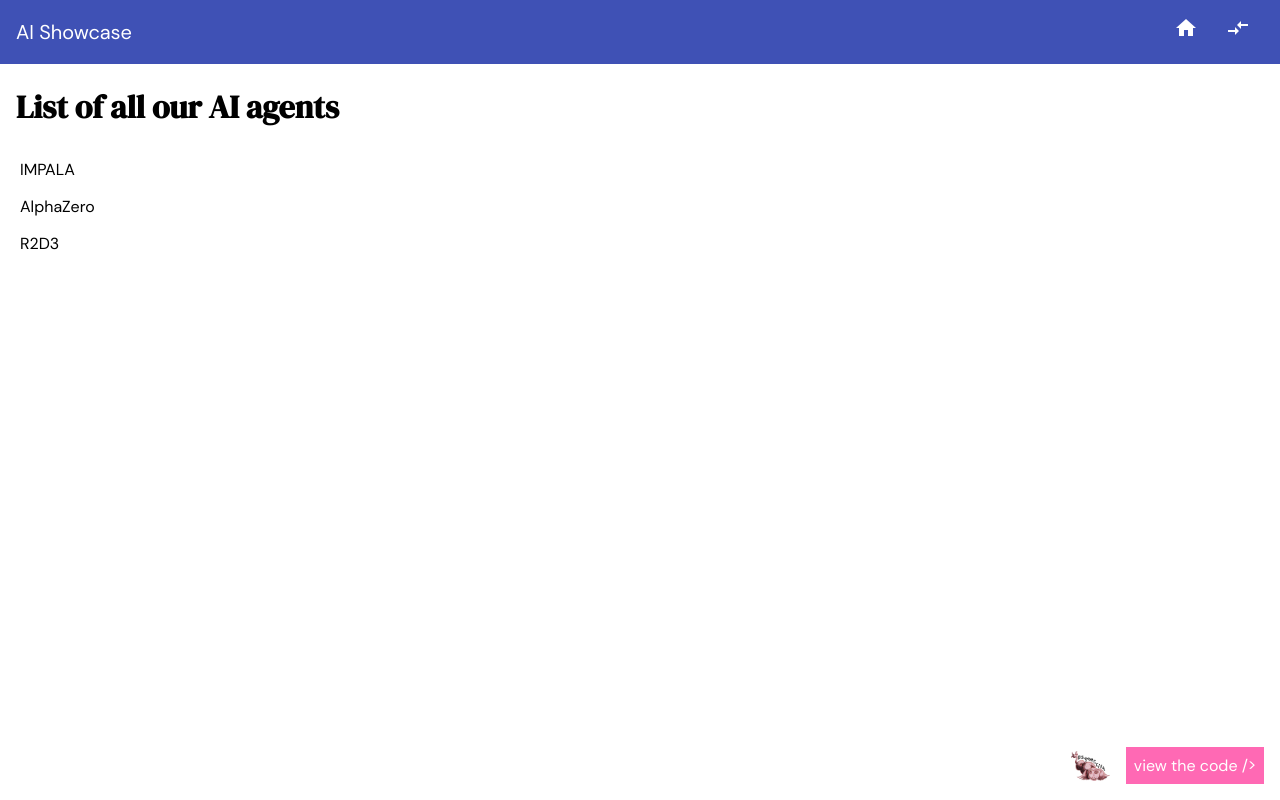
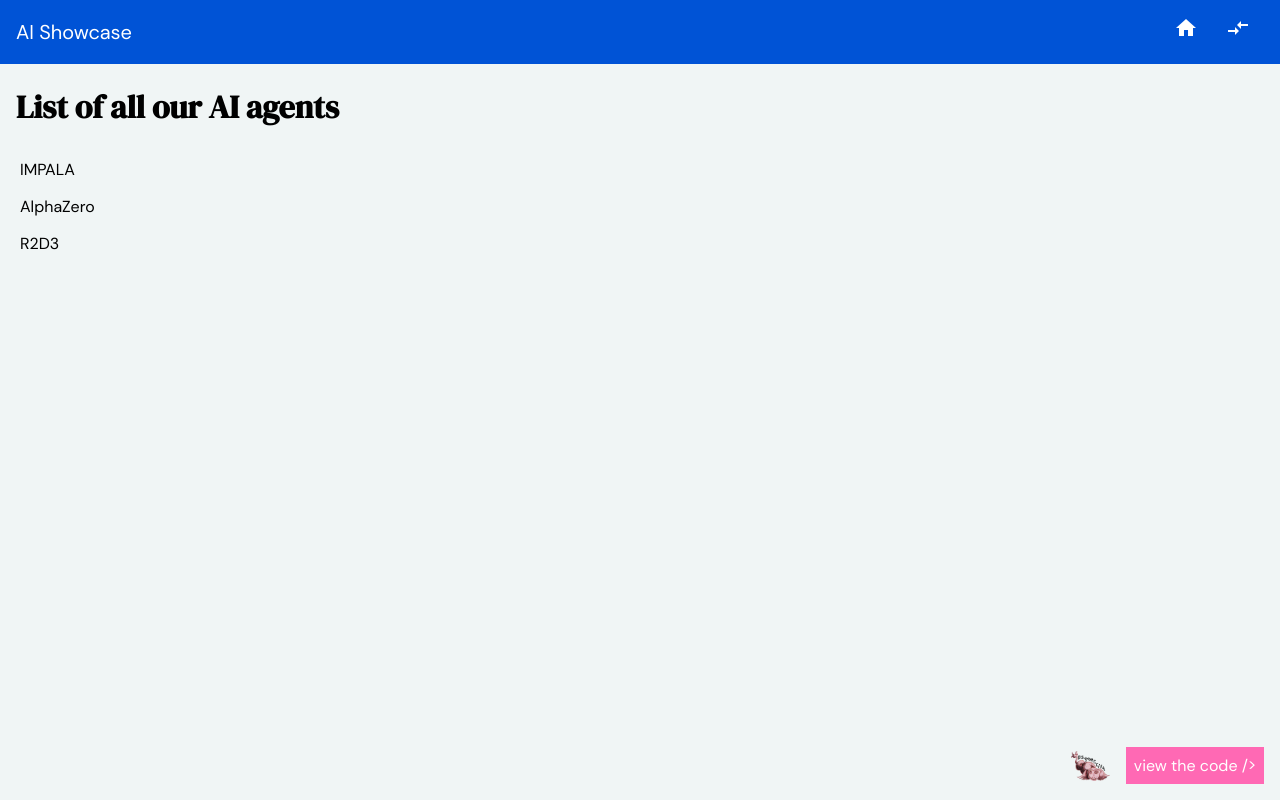
Before and after one commit to mandarini/ai-showcase, an Angular app: page /home in a window 1280 px wide. Built offline with nearby package versions, Linux system fonts and the light colour scheme.

Commit message:
adding deepmind colors

```diff
--- a/src/app/app.component.scss
+++ b/src/app/app.component.scss
@@ -1,3 +1,4 @@
+
 mat-toolbar {
   font-family: "Deepmind Sans";
   mat-toolbar-row {
--- a/src/styles.scss
+++ b/src/styles.scss
@@ -117,6 +117,8 @@
   font-style: italic;
 }
 
+$deepmind-color: #0053d6;
+
 html,
 body {
   height: 100%;
@@ -124,6 +126,7 @@ body {
 body {
   margin: 0;
   font-family: "Deepmind Serif", "Helvetica Neue", sans-serif;
+  background-color: #f0f5f5;
 }
 
 ul,
@@ -145,3 +148,7 @@ li:hover {
 p {
   font-family: "Deepmind Sans";
 }
+
+.mat-toolbar.mat-primary {
+  background: $deepmind-color;
+}
```
